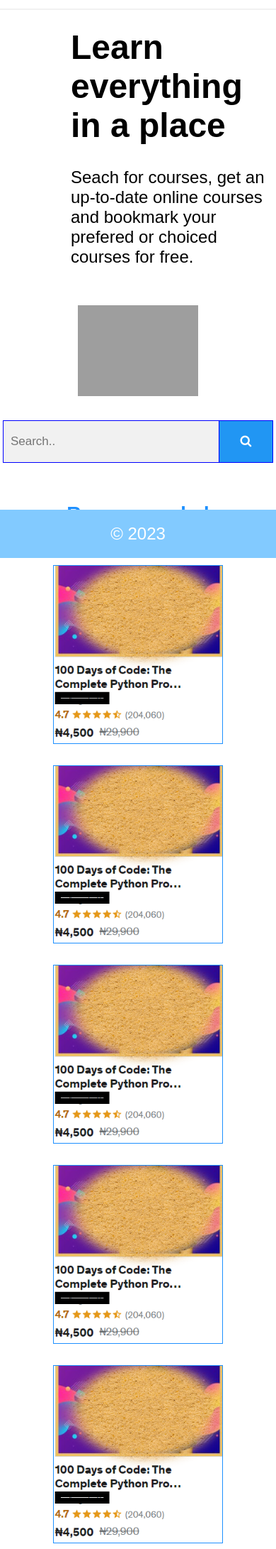
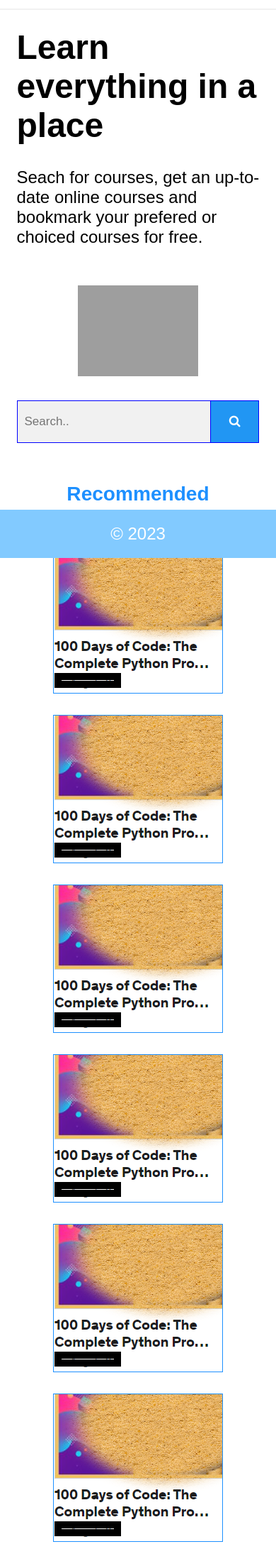
Before and after one commit to Mubarak1A/Connect-TO-Course, a Flask app: page /user in a window 390 px wide. Shown: the part 58-2240 px from the top of the page at 71% size. Run offline with Flask 3, Linux system fonts and the light colour scheme; the visitor is signed in with stand-in values (Sample User, id 1); grey boxes are pictures that could not be loaded.

Commit message:
Clean-up

```diff
--- a/app.py
+++ b/app.py
@@ -1,4 +1,4 @@
-from flask import Flask, render_template, request, redirect, url_for, session, g
+from flask import Flask, render_template, request, redirect, url_for, session
 import os
 from models import User, Course
 
--- a/static/style.css
+++ b/static/style.css
@@ -173,7 +173,9 @@
 	.flex-item1 {
 		padding-left: 10px;
 	}
-
+	.container {
+		margin: 0px 20px 0px 20px;
+	}
 
 }
 
@@ -198,7 +200,6 @@
 .flex-item1 {
 	max-width: 100%;
 	flex: 0 0 30em;
-	margin: auto;
 	padding: 0 1% 0 1%;
 	background-color: white;
 	font-size: 1em;
--- a/templates/User_page.html
+++ b/templates/User_page.html
@@ -39,7 +39,7 @@
 
 
 <div class="container">
-	<div class="flex-item1" style="padding-left: 100px;"><h1  style="margin-top: 0px;">Learn everything in a place</h1>
+	<div class="flex-item1" style="padding-left: auto;"><h1  style="margin-top: 0px;">Learn everything in a place</h1>
 		<p>Seach for courses, get an up-to-date online courses and bookmark your prefered or choiced courses for free.</p>
 	</div>
 	<div class="flex-item1">
--- a/templates/index.html
+++ b/templates/index.html
@@ -94,7 +94,7 @@
 
 
 <div class="container">
-        <div class="flex-item1"><h1  style="margin-top: 0px;">Learn everything in a place</h1>
+        <div class="flex-item1"><h1 style="margin-top: 0px;">Learn everything in a place</h1>
                 <p>Seach for courses, get an up-to-date online courses and sign up for free to bookmark your prefered or choiced courses.</p>
         </div>
 
```
Also changed, not shown: fetch_api_db.py (line endings or trailing spaces), static/images/img2.png.
